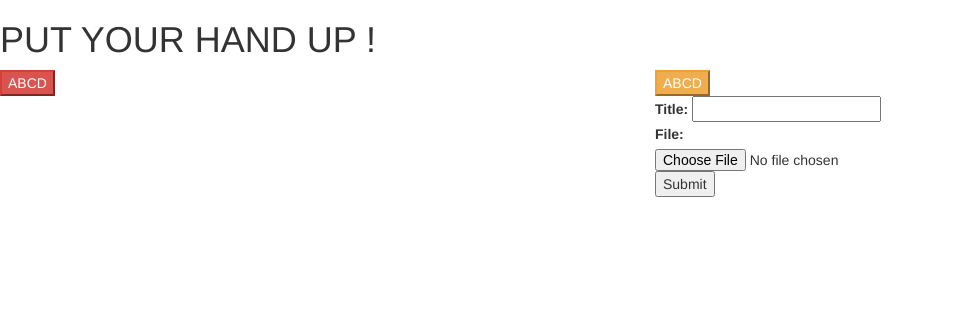
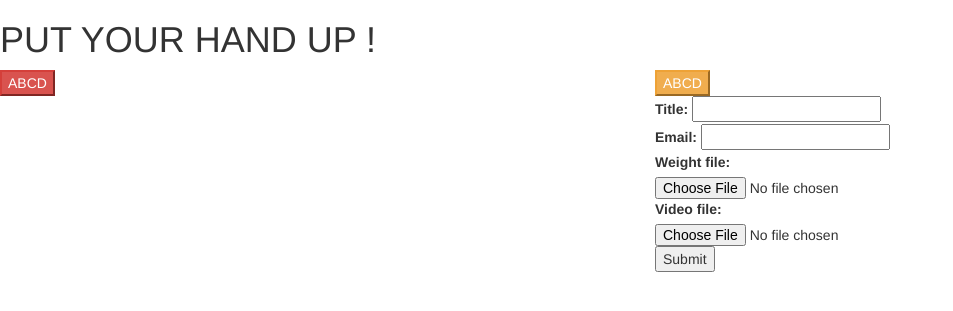
Before and after one commit to InsufficientFund/web_avcs, a Django app: page /main/ in a window 1280 px wide. Shown: the top 311 px of the page, without its empty margins (0-953 px from the left). Run offline with Django 3.2, Linux system fonts and the light colour scheme; some libraries are stand-ins or nearby versions.

Commit message:
can upload multiple file

```diff
--- a/main_app/forms.py
+++ b/main_app/forms.py
@@ -1,5 +1,7 @@
 from django import forms
 
 class UploadFileForm(forms.Form):
-    title = forms.CharField(max_length=50,widget=forms.TextInput())
-    file = forms.FileField()
+    title = forms.CharField(max_length=50,widget=forms.TextInput(), required=False)
+    email = forms.EmailField(required=False)
+    weight_file = forms.FileField(required=False)
+    video_file = forms.FileField(required=False)
--- a/main_app/templates/main_app/index.html
+++ b/main_app/templates/main_app/index.html
@@ -10,7 +10,6 @@
 <h1>PUT YOUR HAND UP !</h1>
 <div class="row">
     <div class="col-md-6">
-
         <button class="btn-danger">ABCD</button>
     </div>
     <div class="col-md-6">
@@ -22,7 +21,7 @@
             {% for field in form %}
                 <div class="fieldWrapper">
                     {% csrf_token %}
-        		{{ field.errors }}
+                    <!-- {{ field.errors }} -->
                     {{ field.label_tag }} {{ field }}
                     {% if field.help_text %}
                        <p class="help">{{ field.help_text|safe }}</p>
--- a/main_app/views.py
+++ b/main_app/views.py
@@ -9,12 +9,13 @@ def index(request):
 
 def upload(request):
     if request.method == 'POST':
-        form = UploadFileForm(request.POST, request.FILES)
+        form = UploadFileForm(request.POST, request.POST, request.FILES, request.FILES)
         if form.is_valid():
-            handle_uploaded_file(request.FILES['file'])
+            handle_uploaded_file(request.FILES['video_file'])
+            handle_uploaded_file(request.FILES['weight_file'])
             return HttpResponse("success")
         else:
-        	return HttpResponse("Invalid")
+        	return HttpResponse("invalid")
     else:
         form = UploadFileForm()
     	return HttpResponse("failed")
```
Also changed, not shown: 2 other files. Lines whose indentation alone changed are shown as unchanged.
